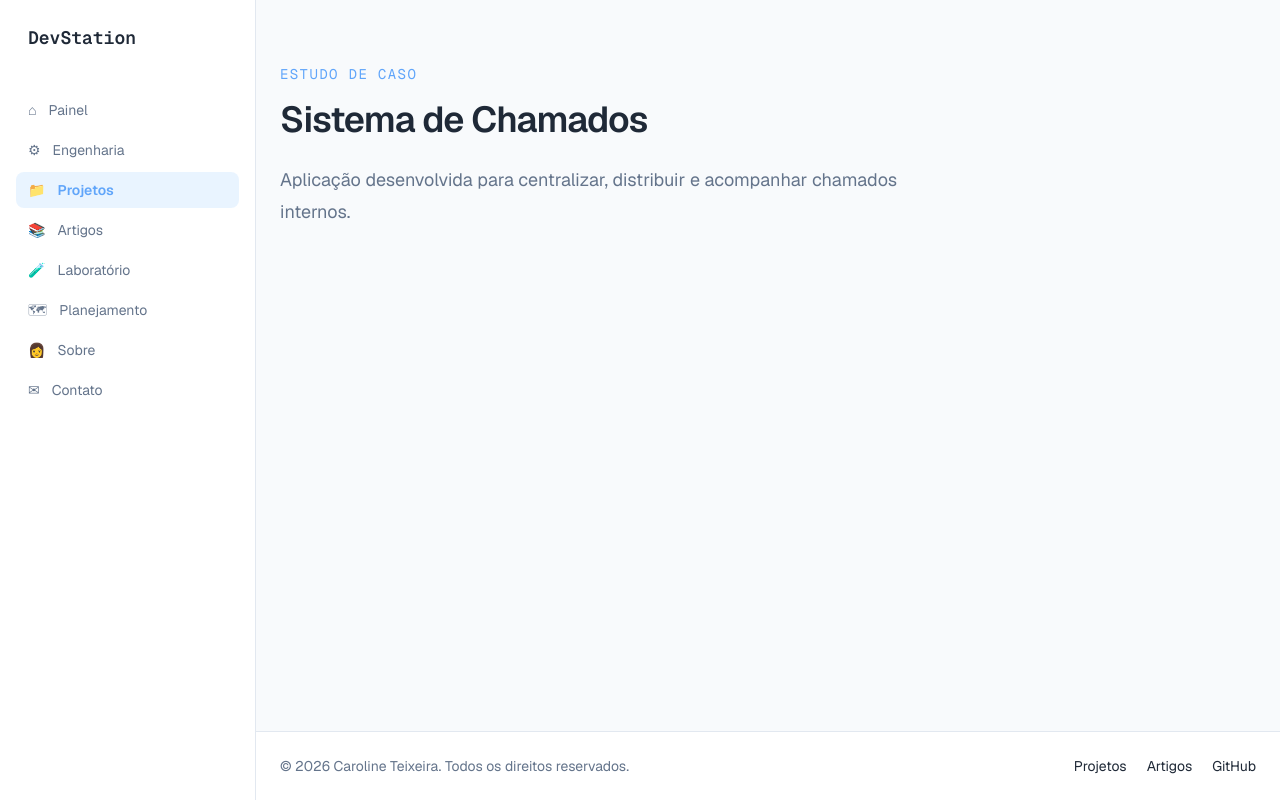
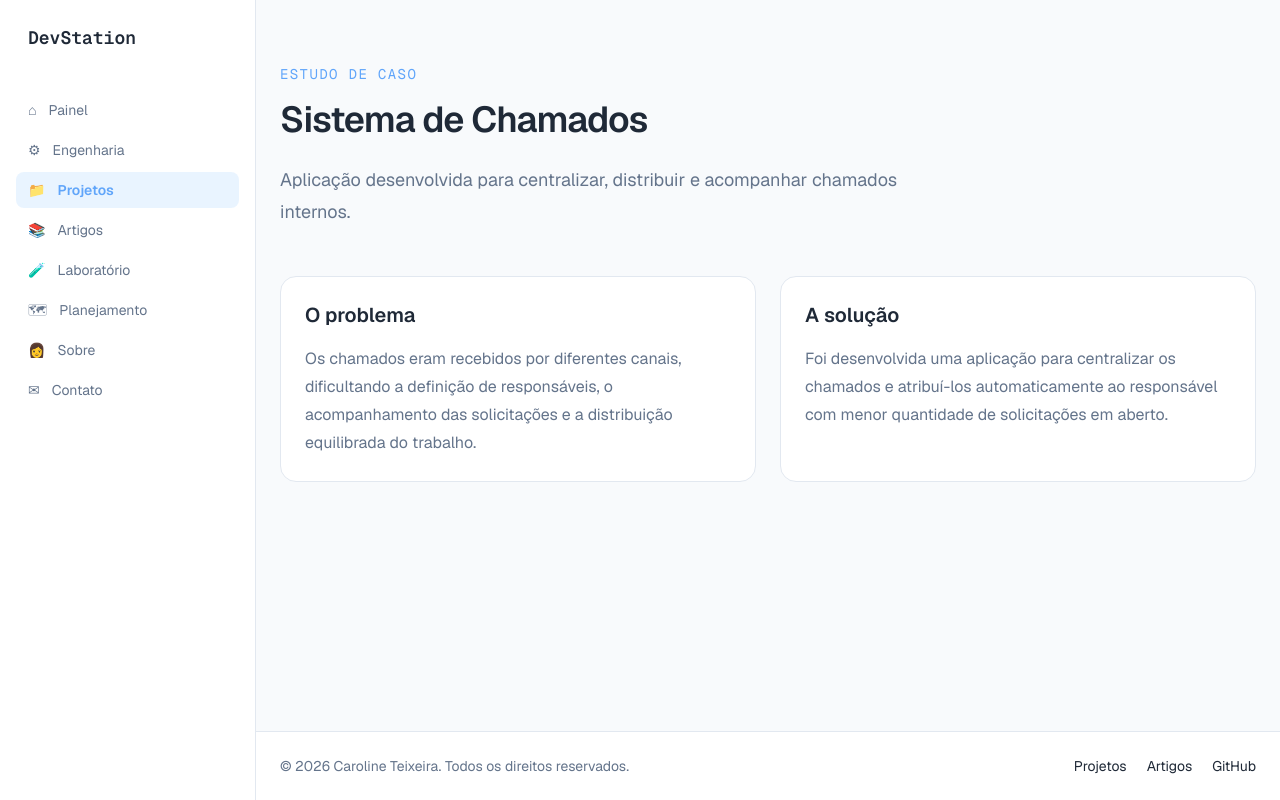
Before and after one commit to caahteixeiira/devstation, a Next.js app in the folder apps/web/: page /projetos/sistema-de-chamados in a window 1280 px wide. Built offline with nearby package versions, Linux system fonts and the light colour scheme.

Commit message:
feat(web): add problem and solution to project case study

```diff
--- a/apps/web/src/app/projetos/sistema-de-chamados/page.tsx
+++ b/apps/web/src/app/projetos/sistema-de-chamados/page.tsx
@@ -6,6 +6,28 @@ export default function SistemaDeChamadosPage() {
       eyebrow="Estudo de caso"
       title="Sistema de Chamados"
       description="Aplicação desenvolvida para centralizar, distribuir e acompanhar chamados internos."
-    />
+    >
+      <div className="mt-12 grid gap-6 md:grid-cols-2">
+        <article className="rounded-2xl border border-border bg-surface p-6">
+          <h2 className="text-xl font-semibold">O problema</h2>
+
+          <p className="mt-4 leading-7 text-foreground-muted">
+            Os chamados eram recebidos por diferentes canais, dificultando a
+            definição de responsáveis, o acompanhamento das solicitações e a
+            distribuição equilibrada do trabalho.
+          </p>
+        </article>
+
+        <article className="rounded-2xl border border-border bg-surface p-6">
+          <h2 className="text-xl font-semibold">A solução</h2>
+
+          <p className="mt-4 leading-7 text-foreground-muted">
+            Foi desenvolvida uma aplicação para centralizar os chamados e
+            atribuí-los automaticamente ao responsável com menor quantidade de
+            solicitações em aberto.
+          </p>
+        </article>
+      </div>
+    </PageIntro>
   );
 }
```
